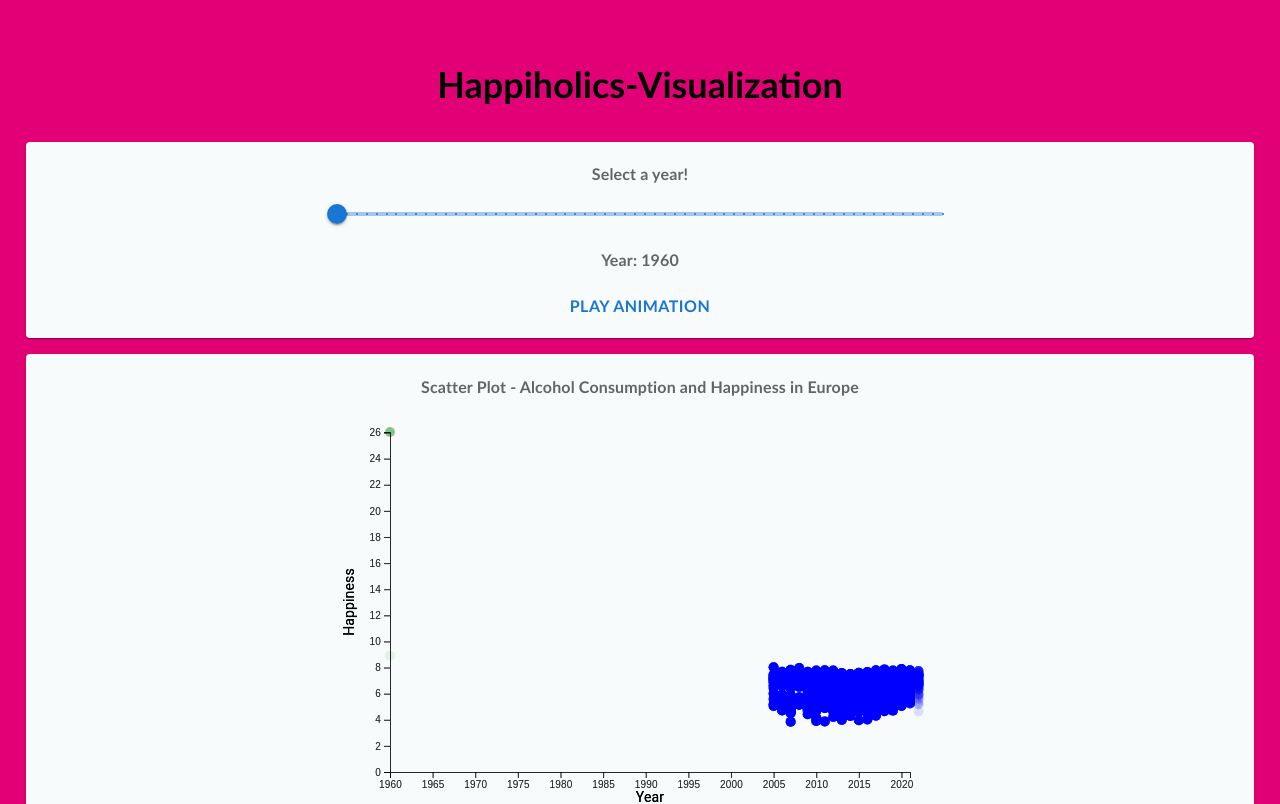
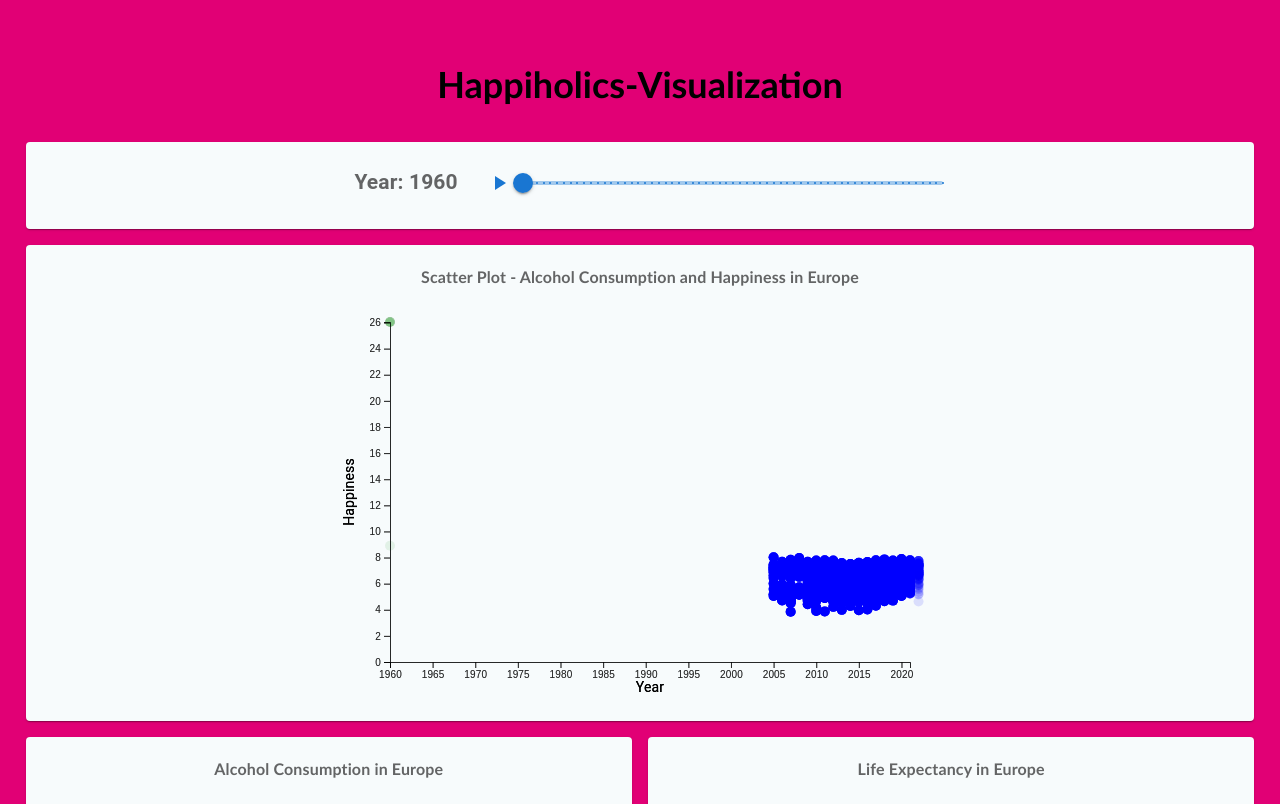
Before and after one commit to piakoller/data-vis, a React (Create React App) app: page / in a window 1280 px wide. Shown: the top 804 px of the page. Built offline with nearby package versions, Linux system fonts and the light colour scheme.

Commit message:
smaller slider

```diff
--- a/src/App.js
+++ b/src/App.js
@@ -37,7 +37,6 @@ function App() {
             <Grid container spacing={2}>
               <Grid item xs={12} style={{ position: 'sticky', top: 0, zIndex: 999, shadow: '0px 0px 20px' }}>
                 <Item>
-                  <h2 id='fontstyle'>Select a year!</h2>
                   <Typography sx={{ fontSize: 14 }} color="text.secondary" gutterBottom>
                     <MovingSlider key="slider" />
                   </Typography>
--- a/src/graphs/Slider.js
+++ b/src/graphs/Slider.js
@@ -1,8 +1,9 @@
 import React, { useState, useEffect } from "react";
 import { useSelectedData } from './Selected';
 import Slider from '@mui/material/Slider';
-import Button from '@mui/material/Button';
-import '../App.css'
+import PlayArrowIcon from '@mui/icons-material/PlayArrow';
+import PauseIcon from '@mui/icons-material/Pause';
+import IconButton from '@mui/material/IconButton';
 
 const MovingSlider = () => {
     const { selectedYear, setSelectedYear } = useSelectedData();
@@ -11,7 +12,8 @@ const MovingSlider = () => {
     const fontStyle = {
         //fontSize: '50px',
         //color: '#497cb8',
-        //fontFamily: 'Kalnia, serif',
+        fontFamily: 'Roboto, sans-serif',
+        width: 250,
     };
 
     useEffect(() => {
@@ -38,6 +40,12 @@ const MovingSlider = () => {
     return (
         <div id="slider">
             <div style={{ padding: 0, width: "50%", margin: "auto" }}>
+                <div style={{ display: "flex", flexDirection: "row", alignItems: "center" }}>
+                <h2 style={{ textAlign: "center", width: 200 }}>Year: {selectedYear}</h2>
+                    <IconButton aria-label="Play" size="large" onClick={() => setAutoPlay(!autoPlay)}>
+                        {autoPlay ? <PauseIcon color="primary" /> : <PlayArrowIcon color="primary" />}
+                    </IconButton>
+
                     <Slider
                         value={selectedYear}
                         onChange={handleSliderChange}
@@ -46,13 +54,10 @@ const MovingSlider = () => {
                         step={1}
                         marks
                         min={1960}
-                    max={2021}
+                        max={2022}
                         disabled={autoPlay}
                     />
-                <h2 id='fontstyle'>Year: {selectedYear}</h2>
-                <Button id='fontstyle' variant="text" onClick={() => setAutoPlay(!autoPlay)}>
-                    {autoPlay ? 'Pause' : 'Play'} Animation
-                </Button>
+                </div>
             </div>
         </div>
     );
```
Lines whose indentation alone changed are shown as unchanged.
